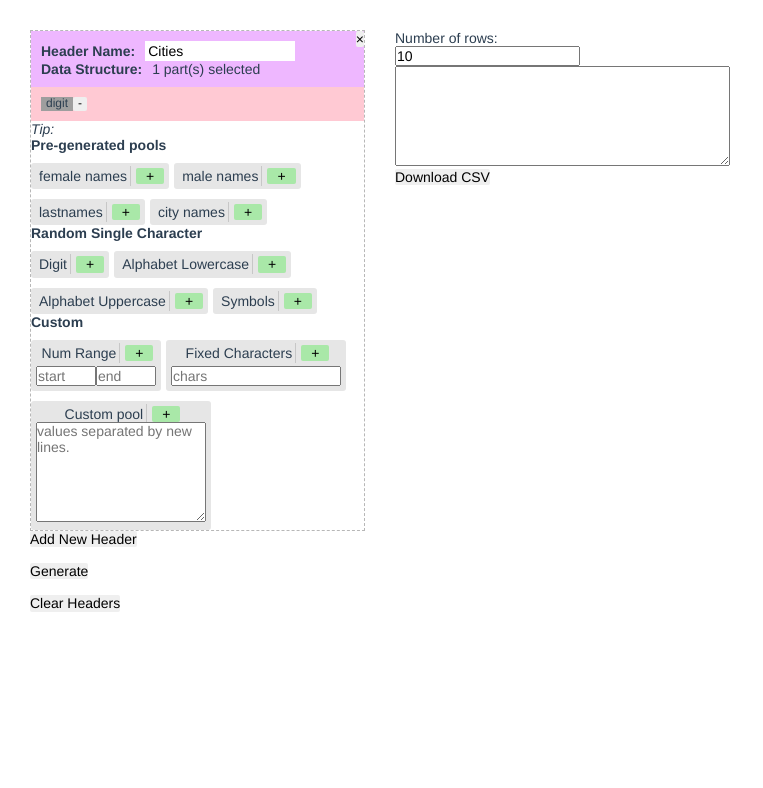
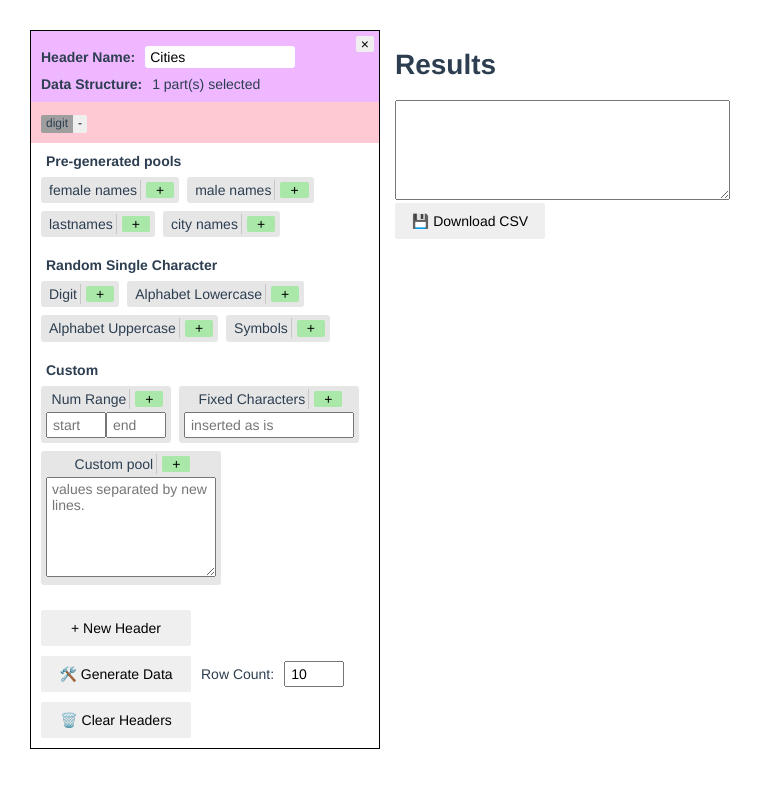
Before and after one commit to lucidkodo/seed-gen, a Vue app: page / in a window 1280 px wide. Shown: the top 788 px of the page, without its empty margins (0-763 px from the left). Built offline with nearby package versions, Linux system fonts and the light colour scheme.

Commit message:
Continue UI

```diff
--- a/src/App.vue
+++ b/src/App.vue
@@ -1,30 +1,29 @@
 <template lang="pug">
 #builder
   //- h1 Seed gen
-  .header-box(v-for="(header, index) in headers", :i="index")
+  .header-box(v-for="(header, index) in headers", :id="index")
     button.remove-header(@click="headers.splice(index, 1)") &times;
 
-    .header-info
+    .header-info(@click="showHeader(index)")
       p.title Header Name:
       input(type="text", placeholder="Header name", v-model="header.name")
-      br
-
       p.title Data Structure:
       span {{ header.parts.length }} part(s) selected
 
-    .components
+    .components(:id="'edit' + index")
       .part-list(v-if="header.parts.length")
         div(v-for="(opts, optIndex) in header.parts")
           p.selected-parts(v-if="opts.handler === 'default'") {{ opts.value }}
           p.selected-parts(v-if="opts.name === 'range' || opts.name === 'char'") {{ opts.name }}: {{ opts.value }}
-          p.selected-parts(v-if="opts.name === 'custom'") {{ opts.name }}: {{ opts.value.length }}
+          p.selected-parts(v-if="opts.name === 'custom'") pool of {{ opts.value.length }}
           p.selected-parts(v-if="opts.name === 'digit' || opts.name === 'alpha' || opts.name === 'ALPHA' || opts.name === 'symb'") {{ opts.name }}
           button.remove-part(@click="header.parts.splice(optIndex, 1)") -
       .part-list(v-else)
-        i Select one from the following to build
+        i Select items from the following to build
 
-      .tips
-        i {{ 'Tip: ' + tip || 'Click / hover for more' }}
+      //- .tips
+        //- i(:class="{showTip: hovered()}")
+        i {{ tip }}
 
       .parts
         b.component-title Pre-generated pools
@@ -85,7 +84,7 @@
             label Fixed Characters
             button(@click="header.parts.push({name: 'char', handler: 'char', value: getValue('char', index)})") +
             br
-            input(type="text", :id="'char' + index", placeholder="chars")
+            input(type="text", :id="'char' + index", placeholder="inserted as is")
           //- i.tips Will be inserted as per.
 
           .component-type
@@ -95,28 +94,23 @@
             textarea(:id="'textarea' + index", placeholder="values separated by new lines.")
           //- i.tips One random value will be selected.
 
-          .component-type(v-if="index !== 0")
-            label Reuse previous header
-            br
+          //- .component-type(v-if="index !== 0")
+          //-   label Reuse previous header
+          //-   br
 
-  button(@click="addHeader") Add New Header
-  br
-  br
-  button(@click="processHeader") Generate
-  br
-  br
-  button(@click="this.headers.length = 0") Clear Headers
+      //- button.close-edit(@click="closeEdit") Close
+  .btns
+    button.add-header(@click="addHeader") + New Header
+    button.generate(@click="processHeader") 🛠️ Generate Data
+    p Row Count:
+    input.rows(type="number", v-model="rows", placeholder="Rows to generate")
+    button.clear-all(@click="this.headers.length = 0") 🗑️ Clear Headers
 
 #results
-  //- h1 Results
-  label.title Number of rows:
-  br
-  input(type="number", v-model="rows")
-  br
-
+  h1 Results
   textarea(v-model="csvResults")
   br
-  button(@click="downloadCsv") Download CSV
+  button.download(@click="downloadCsv") 💾 Download CSV
 </template>
 
 <script>
@@ -142,7 +136,7 @@ export default {
 
   data () {
     return {
-      tip: '',
+      tip: 'Click / hover for more',
       headers: [
         {
           name: 'Cities',
@@ -166,6 +160,15 @@ export default {
           parts: [],
           finalValue: ''
         })
+      },
+
+      showHeader (i) {
+        const el = document.getElementById('edit' + i)
+        if (el.classList.contains('hide')) {
+          el.classList.remove('hide')
+        } else {
+          el.classList.add('hide')
+        }
       },
 
       getValue (type, i) {
--- a/src/app.sass
+++ b/src/app.sass
@@ -2,10 +2,18 @@
   box-sizing: border-box
   margin: 0
   padding: 0
+  backface-visibility: hidden
 
 button
   border: 0
   border-radius: 2px
+  cursor: pointer
+
+textarea
+  resize: vertical
+
+input, textarea
+  padding: 3px 5px
 
 #app
   font-family: Avenir, Helvetica, Arial, sans-serif
@@ -21,37 +29,46 @@ button
   width: 350px
 
 #builder
-  padding: 0 15px 0 0
+  border: 1px solid #000
 
   button.remove-header
     position: absolute
-    right: 0
-    top: 0
+    right: 5px
+    top: 5px
+    padding: 0px 5px
 
   p
     margin: 0
     display: inline-block
 
     &.title
-      margin: 0 10px 0 0
+      margin: 8px 10px 0 0
       font-weight: bold
 
   .header-box
     position: relative
-    border: 1px dashed #b7b7b7
+    margin-bottom: 5px
+    // border: 1px dashed #b7b7b7
 
     .header-info
       background-color: #eeb7ff
       padding: 10px
+      cursor: pointer
 
       input[type=text]
         border: 0
-        padding: 2px 3px
+        border-radius: 3px
+        padding: 3px 5px
         width: 150px
 
 .components
-  display: inline-block
-  vertical-align: top
+  display: block
+
+  button.close-edit
+    position: absolute
+    right: 0
+    bottom: 0
+
 
 .part-list
   padding: 10px
@@ -59,39 +76,47 @@ button
   background-color: #ffc9d3
 
   div
-    display: inline
-    margin-right: 3px
+    display: inline-block
+    margin: 3px 3px 0 0
 
     .selected-parts
       background-color: #9e9e9e
-      padding: 0 5px
+      padding: 2px 5px
+      border-radius: 2px 0 0 2px
 
     button.remove-part
-      padding: 0 5px
+      padding: 2px 5px
+      border-radius: 0 2px 2px 0
 
 
 .parts
   b.component-title
     display: block
+    margin: 10px 10px 0 15px
 
   .component-group
-    // display: flex
+    padding: 0 10px 10px 10px
 
     .component-type
       position: relative
       display: inline-block
-      margin-top: 10px
-      margin-right: 5px
+      margin: 8px 8px 0 0
       padding: 5px
       max-width: 180px
       background: #e6e6e6
       text-align: center
       border-radius: 3px
       cursor: pointer
+      transition: all ease-in-out .2s
+
+      &:hover
+        transform: translate(0, -3px)
+        transition: all ease-in-out 0.08s
 
       label
         border-right: 1px solid #c7c7c7
         padding: 2px 3px
+        cursor: pointer
 
       input
         margin-top: 5px
@@ -106,22 +131,62 @@ button
         background-color: #a9e8a8
         padding: 0 10px
         margin-left: 5px
-        cursor: pointer
 
       textarea
         width: 100%
         height: 100px
+        margin-top: 5px
 
-  i.tips
+.tips
+  display: block
+  padding: 10px
+  height: 40px
+  font-size: 12px
+  font-family: monospace
+  color: #a0a0a0
+  background-color: #b5ffb5
+
+.btns
+  padding: 10px
+
+  button.add-header
+    text-align: center
     display: block
-    font-size: 12px
-    font-family: monospace
-    color: #a0a0a0
-    margin: 2px 0 5px 0
+    width: 150px
+    padding: 10px
+
+    &:hover
+      border: 1px solid grey
+
+  button.generate
+    width: 150px
+    padding: 10px
+    margin: 10px 10px 0 0
+
+  input.rows
+    width: 60px
+    margin-left: 10px
+
+  button.clear-all
+    width: 150px
+    margin: 10px 10px 0 0
+    padding: 10px
 
 #results
   padding: 0 0 0 15px
+  position: relative
 
   textarea
     width: 100%
     height: 100px
+
+  button.download
+    width: 150px
+    padding: 10px
+
+
+.show
+  display: block !important
+
+.hide
+  display: none !important
```
